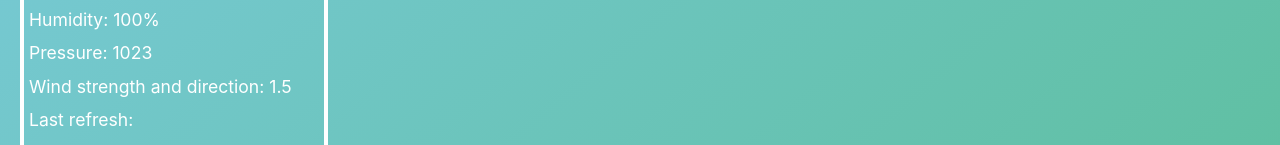
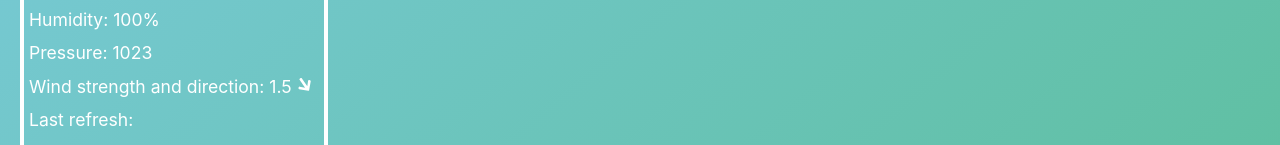
Before and after one commit to EriKuroi/test-ittas, a React (Create React App) app: page / in a window 1280 px wide. Shown: the part 169-314 px from the top of the page. Built offline with nearby package versions, Linux system fonts and the light colour scheme; no server answers.

Commit message:
Add arrow svg Add wind direction display graphically

```diff
--- a/src/components/Card/Card.js
+++ b/src/components/Card/Card.js
@@ -1,4 +1,5 @@
 import './card.scss';
+import {ReactComponent as Arrow} from '../../assets/arrow-up-solid.svg';
 import Button from '../Button/Button';
 const Card = ({ city, refresh }) => {
     return (
@@ -7,10 +8,10 @@ const Card = ({ city, refresh }) => {
                 {city.name}
             </header>
             <div>
-                <p>Temperature: {city.main.temp}&#176;C</p>
+                <p>Temperature: {city.main.temp}&#176;C </p>
                 <p>Humidity: {city.main.humidity}% </p>
                 <p>Pressure: {city.main.pressure}</p>
-                <p>Wind strength and direction: {city.wind.speed} </p>
+                <p>Wind strength and direction: {city.wind.speed} <Arrow className="city-card__arrow" style={{'transform': `rotate(${city.wind.deg}deg)`}}/></p>
                 <p>Last refresh: {refresh}</p>
                 <div className="city-card__button-area">
                     <Button text="Delete" />
--- a/src/components/Card/card.scss
+++ b/src/components/Card/card.scss
@@ -17,3 +17,6 @@
 .city-card__button-area {
     text-align: center;
 }
+.city-card__arrow{
+    width: 15px;
+}
--- a/src/mock-data.json
+++ b/src/mock-data.json
@@ -24,7 +24,7 @@
         "visibility": 16093,
         "wind": {
           "speed": 1.5,
-          "deg": 350
+          "deg": 145
         },
         "clouds": {
           "all": 1
```
Also changed, not shown: src/assets/arrow-up-solid.svg (added).
